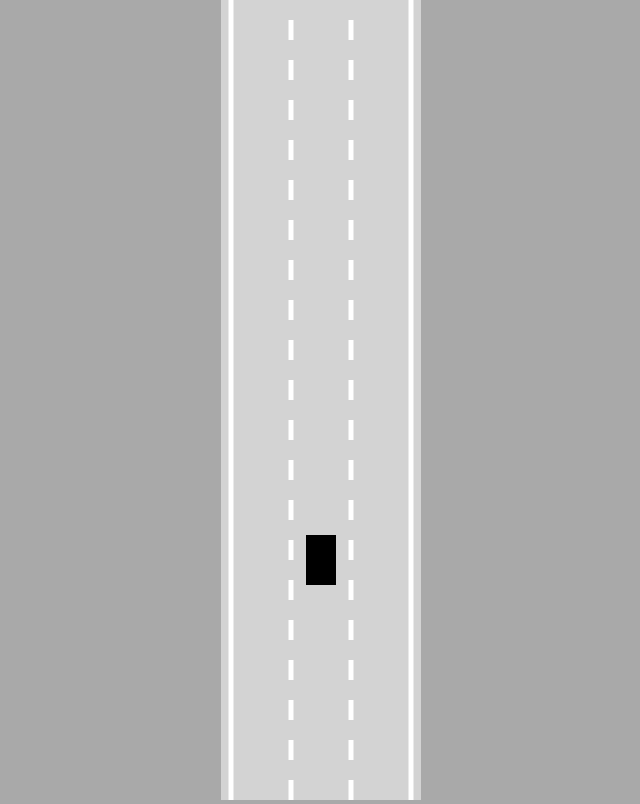
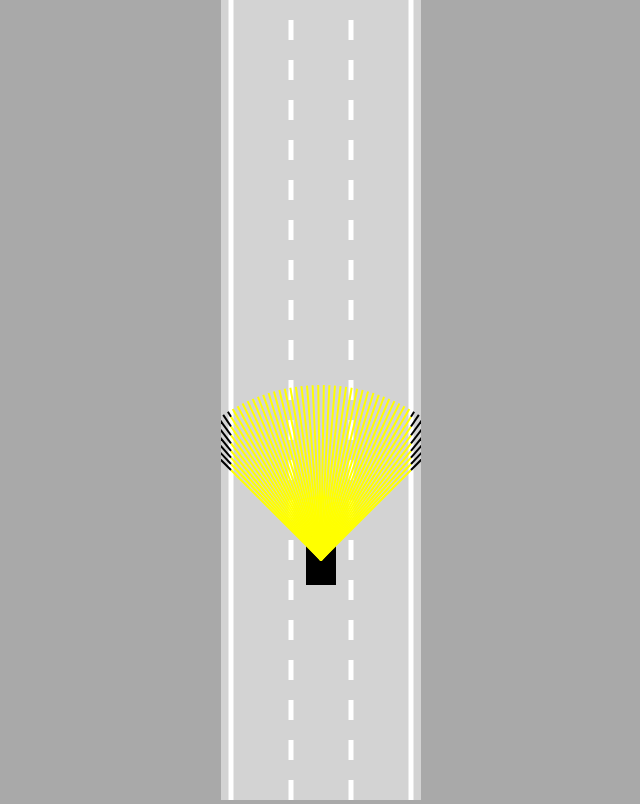
Before and after one commit to gohopventure/self-driving-car-js, a plain HTML site: page index.html in a window 1280 px wide. Shown: the whole page, without its empty margins (319-959 px from the left). Drawn offline with Linux system fonts and the light colour scheme.

Commit message:
Creates car sensors

```diff
--- a/car.js
+++ b/car.js
@@ -11,61 +11,70 @@ class Car {
         this.friction = 0.05;
         this.angle = 0;
 
+        this.sensor = new Sensor(this);
         this.controls = new Controls();
     }
 
-    update() {
+    update(roadBorders) {
         this.#move();
+        this.sensor.update(roadBorders);
     }
 
     #move() {
-        if(this.controls.forward) {
+        if (this.controls.forward) {
             this.speed += this.acceleration;
         }
-        if(this.controls.reverse) {
+        if (this.controls.reverse) {
             this.speed -= this.acceleration;
         }
-        if(this.speed > this.maxSpeed) {
-            this.speed = this.maxSpeed
+
+        if (this.speed > this.maxSpeed) {
+            this.speed = this.maxSpeed;
         }
-        if(this.speed < -this.maxSpeed/2) {
-            this.speed = -this.maxSpeed/2
+        if (this.speed < -this.maxSpeed / 2) {
+            this.speed = -this.maxSpeed / 2;
         }
-        if(this.speed > 0) {
-            this.speed -= this.friction
+
+        if (this.speed > 0) {
+            this.speed -= this.friction;
         }
-        if(this.speed  < 0) {
-            this.speed += this.friction
+        if (this.speed < 0) {
+            this.speed += this.friction;
         }
-        if(Math.abs(this.speed) < this.friction) {
+        if (Math.abs(this.speed) < this.friction) {
             this.speed = 0;
         }
-        if(this.speed != 0) {
-            const flip = this.speed > 0 ? 1 : -1
-            if(this.controls.left) {
-                this.angle += 0.03 * parseInt(flip)
+
+        if (this.speed != 0) {
+            const flip = this.speed > 0 ? 1 : -1;
+            if (this.controls.left) {
+                this.angle += 0.03 * flip;
             }
-            if(this.controls.right) {
-                this.angle -= 0.03 * parseInt(flip)
+            if (this.controls.right) {
+                this.angle -= 0.03 * flip;
             }
         }
 
-        this.x -= Math.sin(this.angle)*this.speed;
-        this.y -= Math.cos(this.angle)*this.speed;
+        this.x -= Math.sin(this.angle) * this.speed;
+        this.y -= Math.cos(this.angle) * this.speed;
     }
 
     draw(ctx) {
         ctx.save();
         ctx.translate(this.x, this.y);
         ctx.rotate(-this.angle);
+
         ctx.beginPath();
         ctx.rect(
-            -this.width/2,
-            -this.height/2,
+            -this.width / 2,
+            -this.height / 2,
             this.width,
             this.height
         );
         ctx.fill();
+
         ctx.restore();
+
+        this.sensor.draw(ctx);
     }
 }
--- a/index.html
+++ b/index.html
@@ -5,6 +5,7 @@
 </head>
 <body>
     <canvas id="myCanvas"></canvas>
+    <script src="sensor.js"></script>
     <script src="utils.js"></script>
     <script src="road.js"></script>
     <script src="controls.js"></script>
--- a/main.js
+++ b/main.js
@@ -1,18 +1,19 @@
-const canvas = document.getElementById("myCanvas")
+const canvas = document.getElementById("myCanvas");
 canvas.width = 200;
 
 const ctx = canvas.getContext("2d");
-const road = new Road(canvas.width / 2, canvas.width * .9);
-const car = new Car(road.getLaneCenter(1), 100, 30, 50)
-car.draw(ctx)
+const road = new Road(canvas.width / 2, canvas.width * 0.9);
+const car = new Car(road.getLaneCenter(1), 100, 30, 50);
 
 animate();
 
 function animate() {
-    car.update();
+    car.update(road.borders);
+
     canvas.height = window.innerHeight;
+
     ctx.save();
-    ctx.translate(0, -car.y + canvas.height * 0.7)
+    ctx.translate(0, -car.y + canvas.height * 0.7);
 
     road.draw(ctx);
     car.draw(ctx);
--- a/road.js
+++ b/road.js
@@ -4,17 +4,17 @@ class Road {
         this.width = width;
         this.laneCount = laneCount;
 
-        this.left = x - width / 2
-        this.right = x + width / 2
+        this.left = x - width / 2;
+        this.right = x + width / 2;
 
         const infinity = 1000000;
         this.top = -infinity;
         this.bottom = infinity;
 
-        const topLeft = { x: this.left, y: this.top }
-        const topRight = { x: this.right, y: this.top }
-        const bottomLeft = { x: this.left, y: this.bottom }
-        const bottomRight = { x: this.right, y: this.bottom }
+        const topLeft = { x: this.left, y: this.top };
+        const topRight = { x: this.right, y: this.top };
+        const bottomLeft = { x: this.left, y: this.bottom };
+        const bottomRight = { x: this.right, y: this.bottom };
         this.borders = [
             [topLeft, bottomLeft],
             [topRight, bottomRight]
@@ -23,33 +23,34 @@ class Road {
 
     getLaneCenter(laneIndex) {
         const laneWidth = this.width / this.laneCount;
-        return this.left + laneWidth / 2 + laneIndex * laneWidth
+        return this.left + laneWidth / 2 +
+            Math.min(laneIndex, this.laneCount - 1) * laneWidth;
     }
 
     draw(ctx) {
         ctx.lineWidth = 5;
-        ctx.strokeStyle = 'white';
+        ctx.strokeStyle = "white";
 
-        for(let i = 1; i <= this.laneCount - 1; i++) {
+        for (let i = 1; i <= this.laneCount - 1; i++) {
             const x = lerp(
                 this.left,
                 this.right,
                 i / this.laneCount
             );
 
-            ctx.setLineDash([20, 20])
+            ctx.setLineDash([20, 20]);
             ctx.beginPath();
             ctx.moveTo(x, this.top);
             ctx.lineTo(x, this.bottom);
             ctx.stroke();
         }
 
-        ctx.setLineDash([])
-        this.borders.forEach( border => {
+        ctx.setLineDash([]);
+        this.borders.forEach(border => {
             ctx.beginPath();
-            ctx.moveTo(border[0].x, border[0].y)
-            ctx.lineTo(border[1].x, border[1].y)
+            ctx.moveTo(border[0].x, border[0].y);
+            ctx.lineTo(border[1].x, border[1].y);
             ctx.stroke();
-        })
+        });
     }
 }
--- /dev/null
+++ b/sensor.js
@@ -0,0 +1,100 @@
+class Sensor {
+    constructor(car) {
+        this.car = car;
+        this.rayCount = 50;
+        this.rayLength = 175;
+        this.raySpread = Math.PI / 2;
+
+        this.rays = [];
+        this.readings = [];
+    }
+
+    update(roadBorders) {
+        this.#castRays();
+        this.readings = [];
+        for (let i = 0; i < this.rays.length; i++) {
+            this.readings.push(
+                this.#getReading(this.rays[i], roadBorders)
+            );
+        }
+    }
+
+    #getReading(ray, roadBorders) {
+        let touches = [];
+
+        for (let i = 0; i < roadBorders.length; i++) {
+            const touch = getIntersection(
+                ray[0],
+                ray[1],
+                roadBorders[i][0],
+                roadBorders[i][1]
+            );
+            if (touch) {
+                touches.push(touch);
+            }
+        }
+
+        if (touches.length == 0) {
+            return null;
+        } else {
+            const offsets = touches.map(e => e.offset);
+            const minOffset = Math.min(...offsets);
+            return touches.find(e => e.offset == minOffset);
+        }
+    }
+
+    #castRays() {
+        this.rays = [];
+        for (let i = 0; i < this.rayCount; i++) {
+            const rayAngle = lerp(
+                this.raySpread / 2,
+                -this.raySpread / 2,
+                this.rayCount == 1 ? 0.5 : i / (this.rayCount - 1)
+            ) + this.car.angle;
+
+            const start = { x: this.car.x, y: this.car.y };
+            const end = {
+                x: this.car.x -
+                    Math.sin(rayAngle) * this.rayLength,
+                y: this.car.y -
+                    Math.cos(rayAngle) * this.rayLength
+            };
+            this.rays.push([start, end]);
+        }
+    }
+
+    draw(ctx) {
+        for (let i = 0; i < this.rayCount; i++) {
+            let end = this.rays[i][1];
+            if (this.readings[i]) {
+                end = this.readings[i];
+            }
+
+            ctx.beginPath();
+            ctx.lineWidth = 2;
+            ctx.strokeStyle = "yellow";
+            ctx.moveTo(
+                this.rays[i][0].x,
+                this.rays[i][0].y
+            );
+            ctx.lineTo(
+                end.x,
+                end.y
+            );
+            ctx.stroke();
+
+            ctx.beginPath();
+            ctx.lineWidth = 2;
+            ctx.strokeStyle = "black";
+            ctx.moveTo(
+                this.rays[i][1].x,
+                this.rays[i][1].y
+            );
+            ctx.lineTo(
+                end.x,
+                end.y
+            );
+            ctx.stroke();
+        }
+    }
+}
--- a/utils.js
+++ b/utils.js
@@ -1,3 +1,23 @@
 function lerp(A, B, t) {
-    return A + (B - A) * t
+    return A + (B - A) * t;
 }
+
+function getIntersection(A, B, C, D) {
+    const tTop = (D.x - C.x) * (A.y - C.y) - (D.y - C.y) * (A.x - C.x);
+    const uTop = (C.y - A.y) * (A.x - B.x) - (C.x - A.x) * (A.y - B.y);
+    const bottom = (D.y - C.y) * (B.x - A.x) - (D.x - C.x) * (B.y - A.y);
+
+    if (bottom != 0) {
+        const t = tTop / bottom;
+        const u = uTop / bottom;
+        if (t >= 0 && t <= 1 && u >= 0 && u <= 1) {
+            return {
+                x: lerp(A.x, B.x, t),
+                y: lerp(A.y, B.y, t),
+                offset: t
+            }
+        }
+    }
+
+    return null;
+}
```
Also changed, not shown: controls.js (+10 -11 lines).
